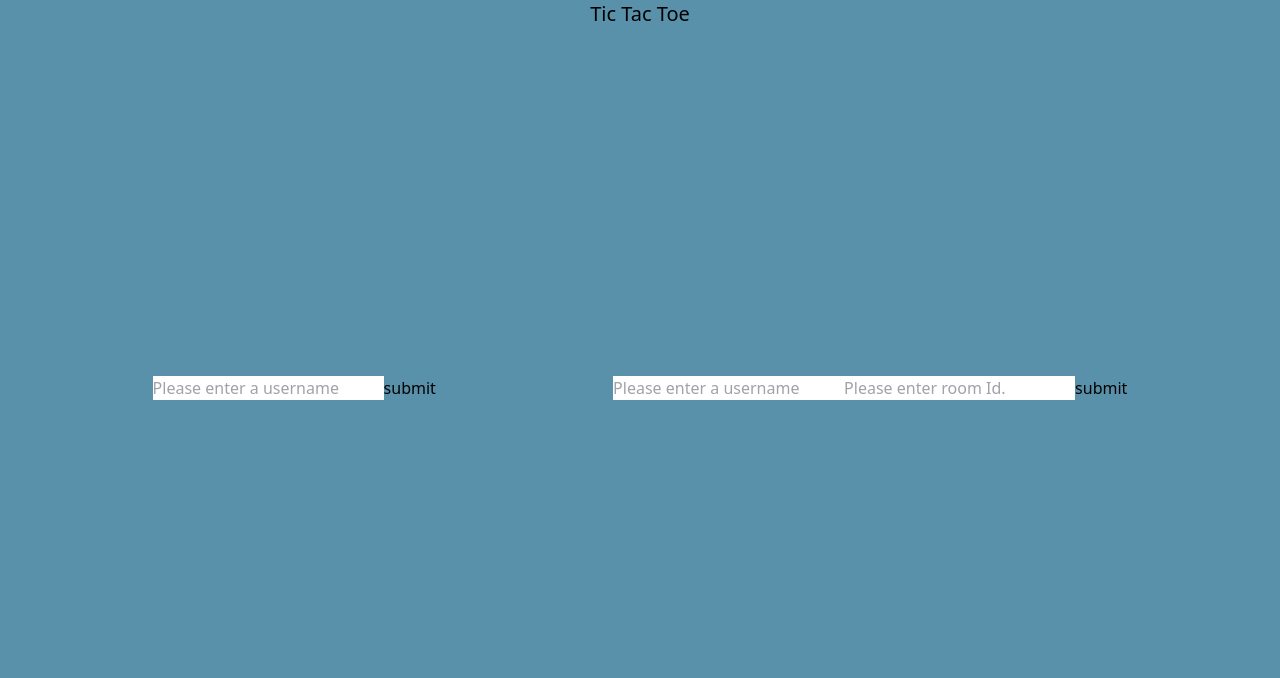
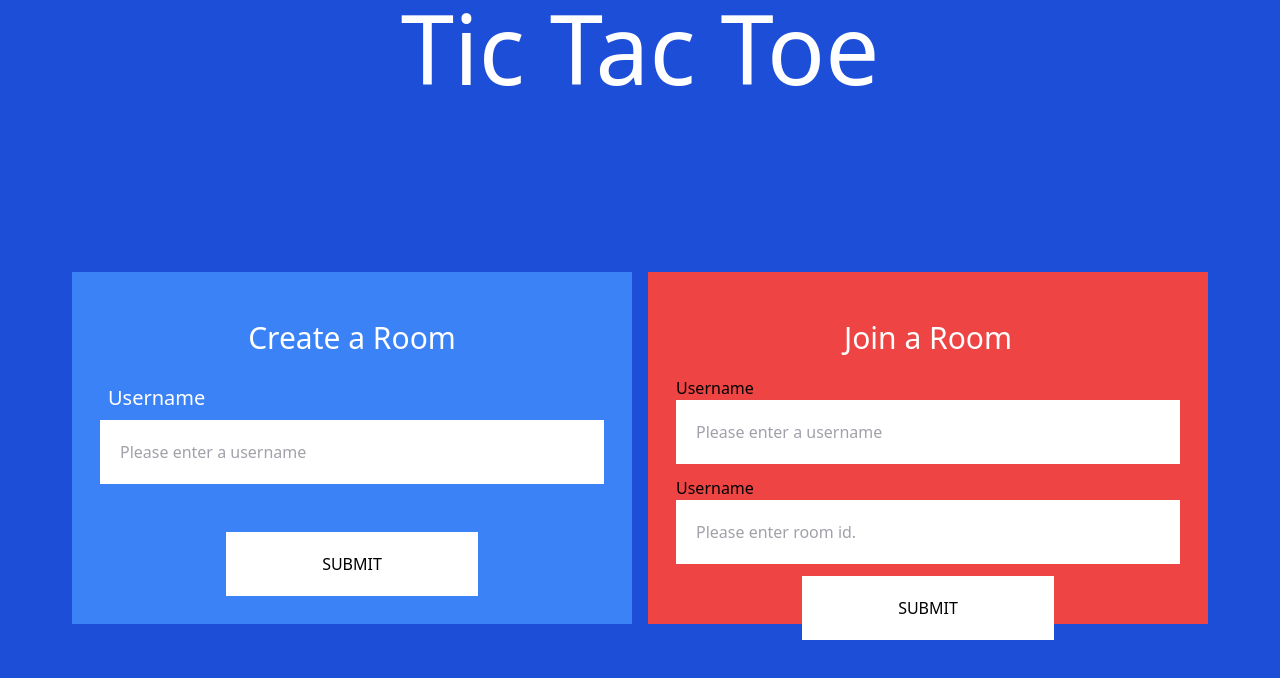
Before and after one commit to loivp13/tictactoe, a React (Create React App) app in the folder client/: page / in a window 1280 px wide. Shown: the top 678 px of the page. Built offline with nearby package versions, Linux system fonts and the light colour scheme.

Commit message:
created landing page, connect to socket

```diff
--- a/client/src/features/landingPage/LandingPage.js
+++ b/client/src/features/landingPage/LandingPage.js
@@ -6,42 +6,102 @@ import { yupResolver } from "@hookform/resolvers/yup";
 
 import * as yup from "yup";
 
-const schema = yup.object({
-  join_username: yup.string().required("Username is required"),
+const createRoomSchema = yup.object().shape({
+  createRoom_username: yup.string().required("Username is required."),
+});
+const joinRoomSchema = yup.object().shape({
+  joinRoom_username: yup.string().required("Username is required"),
+  joinRoom_roomid: yup.string().required("Room id is required"),
 });
 
-export default function LandingPage({ setTheme, theme }) {
+export default function LandingPage({}) {
   const {
-    register,
-    handleSubmit,
-    watch,
-    formState: { errors },
-  } = useForm({ resolver: yupResolver(schema) });
-  const handleCreateRoom = (e) => {
-    e.preventDefault();
-    console.log("connecting to socket.io");
+    register: register_createRoom,
+    handleSubmit: handle_createRoom,
+    formState: { errors: createRoomErrors },
+  } = useForm({ resolver: yupResolver(createRoomSchema) });
+
+  const {
+    register: register_joinRoom,
+    handleSubmit: handle_joinRoom,
+    formState: { errors: joinRoomErrors },
+  } = useForm({ resolver: yupResolver(joinRoomSchema) });
+
+  const submitCreateRoom = (data, e) => {
+    console.log(data);
+    socket.auth = { user: "name" };
     socket.connect();
   };
-  const handleJoinRoom = (e) => {
-    e.preventDefault();
+
+  const submitJoinRoom = (data, e) => {
     console.log("connecting to socket.io");
+    socket.auth = { roomid: data.joinRoom_roomid };
     socket.connect();
   };
+
   return (
     <div className={styles.LandingPage()}>
       <header className={styles.Header()}> Tic Tac Toe</header>
+
       <div className={styles.MainContainer()}>
         <div className={styles.BoxLeft()}>
-          <form onSubmit={handleCreateRoom}>
-            <input type="text" placeholder="Please enter a username" />
-            <button type="submit">submit</button>
+          <div className={styles.ErrorMessages()}>
+            {createRoomErrors.createRoom_username &&
+              createRoomErrors.createRoom_username.message}
+          </div>
+          <form
+            className={styles.Form()}
+            onSubmit={handle_createRoom(submitCreateRoom)}
+          >
+            <header className={styles.FormHeader()}>Create a Room</header>
+            <label className={styles.Label()} htmlFor="createRoom_username">
+              Username
+            </label>
+            <input
+              id="createRoom_username"
+              className={styles.Input()}
+              type="text"
+              placeholder="Please enter a username"
+              {...register_createRoom("createRoom_username")}
+            />
+            <button className={styles.Button()} type="submit">
+              submit
+            </button>
           </form>
         </div>
+
         <div className={styles.BoxRight()}>
-          <form onSubmit={handleJoinRoom}>
-            <input type="text" placeholder="Please enter a username" />
-            <input type="text" placeholder="Please enter room Id." />
-            <button type="submit">submit</button>
+          <div className={styles.ErrorMessages()}>
+            {joinRoomErrors.joinRoom_username &&
+              joinRoomErrors.joinRoom_username.message}
+            {joinRoomErrors.joinRoom_roomid &&
+              joinRoomErrors.joinRoom_roomid.message}
+          </div>
+          <form
+            className={styles.Form()}
+            onSubmit={handle_joinRoom(submitJoinRoom)}
+          >
+            <header className={styles.FormHeader()}>Join a Room</header>
+            <label htmlFor="joinRoom_username">Username</label>
+            <input
+              id="joinRoom_username"
+              className={styles.Input()}
+              type="text"
+              placeholder="Please enter a username"
+              {...register_joinRoom("joinRoom_username")}
+            />
+            <label htmlFor="joinRoom_roomid">Username</label>
+
+            <input
+              id="joinRoom_roomid"
+              className={styles.Input()}
+              type="text"
+              placeholder="Please enter room id."
+              {...register_joinRoom("joinRoom_roomid")}
+            />
+            <button className={styles.Button()} type="submit">
+              submit
+            </button>
           </form>
         </div>
       </div>
--- a/client/src/features/landingPage/LandingPage.styles.js
+++ b/client/src/features/landingPage/LandingPage.styles.js
@@ -4,7 +4,7 @@ export default {
   LandingPage: () => {
     return classnames(
       "LandingPage",
-      "bg-th-background",
+      "bg-blue-700",
       "flex",
       "h-screen",
       "w-screen",
@@ -12,8 +12,20 @@ export default {
       "items-center"
     );
   },
+  ErrorMessages: () => {
+    return classnames(
+      "absolute",
+      "top-0",
+      "transform",
+      "-translate-y-full",
+      "text-white"
+    );
+  },
   Header: () => {
-    return classnames("text-xl");
+    return classnames("Header", "text-8xl", "text-white");
+  },
+  Label: () => {
+    return classnames("text-xl", "text-white", "m-2");
   },
   MainContainer: () => {
     return classnames(
@@ -26,9 +38,61 @@ export default {
     );
   },
   BoxRight: () => {
-    return classnames("w-50");
+    return classnames(
+      "BoxRight",
+      "w-1/2",
+      "h-1/2",
+      "bg-red-500",
+      "flex",
+      "flex-col",
+      "m-2",
+      "relative"
+    );
   },
   BoxLeft: () => {
-    return classnames("w-50");
+    return classnames(
+      "Boxleft",
+      "w-1/2",
+      "h-1/2",
+      "bg-blue-500",
+      "flex",
+      "flex-col",
+      "m-2",
+      "relative"
+    );
+  },
+  Form: () => {
+    return classnames(
+      "Form",
+      "flex",
+      "flex-col",
+      "bg-white-500",
+      "p-5",
+      "h-full",
+      "m-2"
+    );
+  },
+  FormHeader: () => {
+    return classnames(
+      "FormHeader",
+      "text-3xl",
+      "text-white",
+      "text-center",
+      "my-5"
+    );
+  },
+  Input: () => {
+    return classnames("Inout", "p-5", "mb-3");
+  },
+  Button: () => {
+    return classnames(
+      "Button",
+      "mt-auto",
+      "bg-white",
+      "p-5",
+      "w-1/2",
+      "mx-auto",
+      "uppercase"
+    );
   },
 };
--- a/client/tailwind.config.js
+++ b/client/tailwind.config.js
@@ -7,6 +7,7 @@ module.exports = {
   },
   plugins: [],
   theme: {
+    extend: {
       colors: {
         "th-background": "var(--th-background)",
         "th-text": "var(--th-text)",
@@ -16,4 +17,5 @@ module.exports = {
         "th-error": "var(--th-error)",
       },
     },
+  },
 };
```
Also changed, not shown: 2 other files (tests, documents, lock files or other folders). Lines whose indentation alone changed are shown as unchanged.
